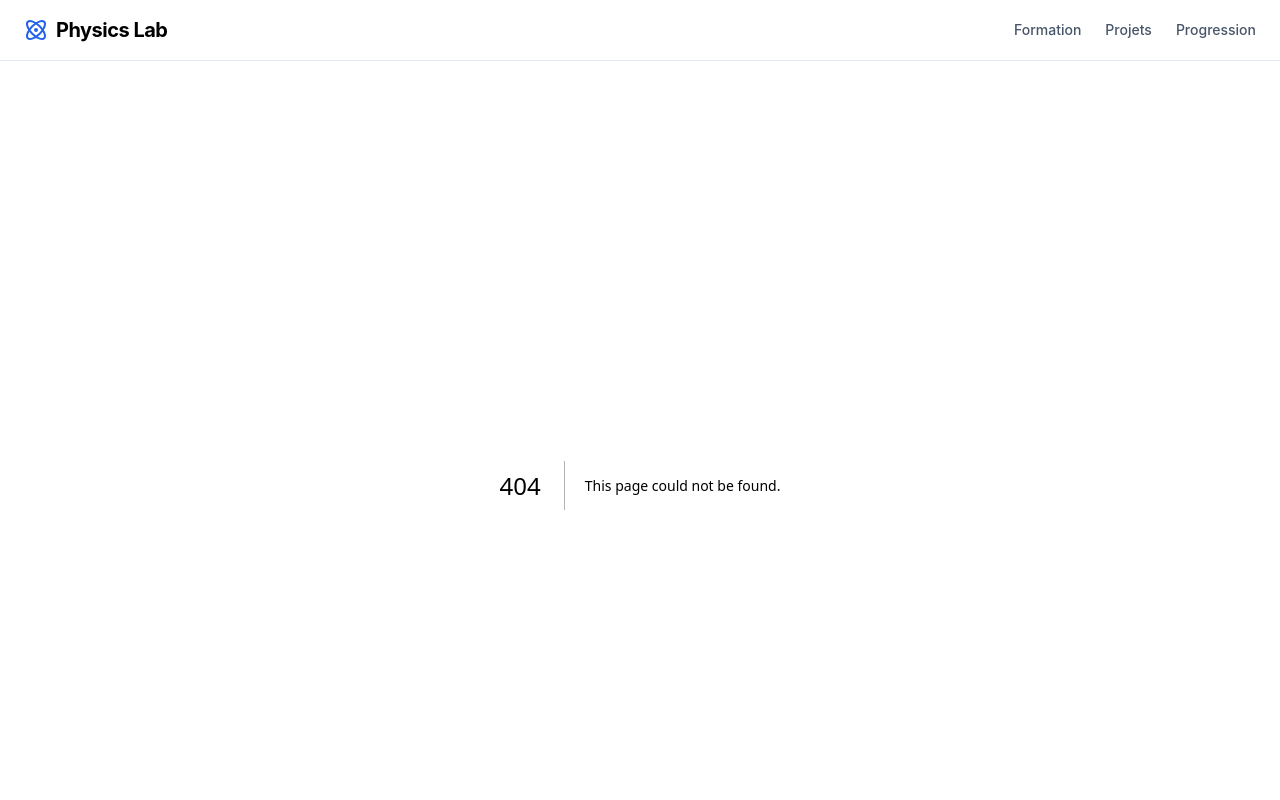
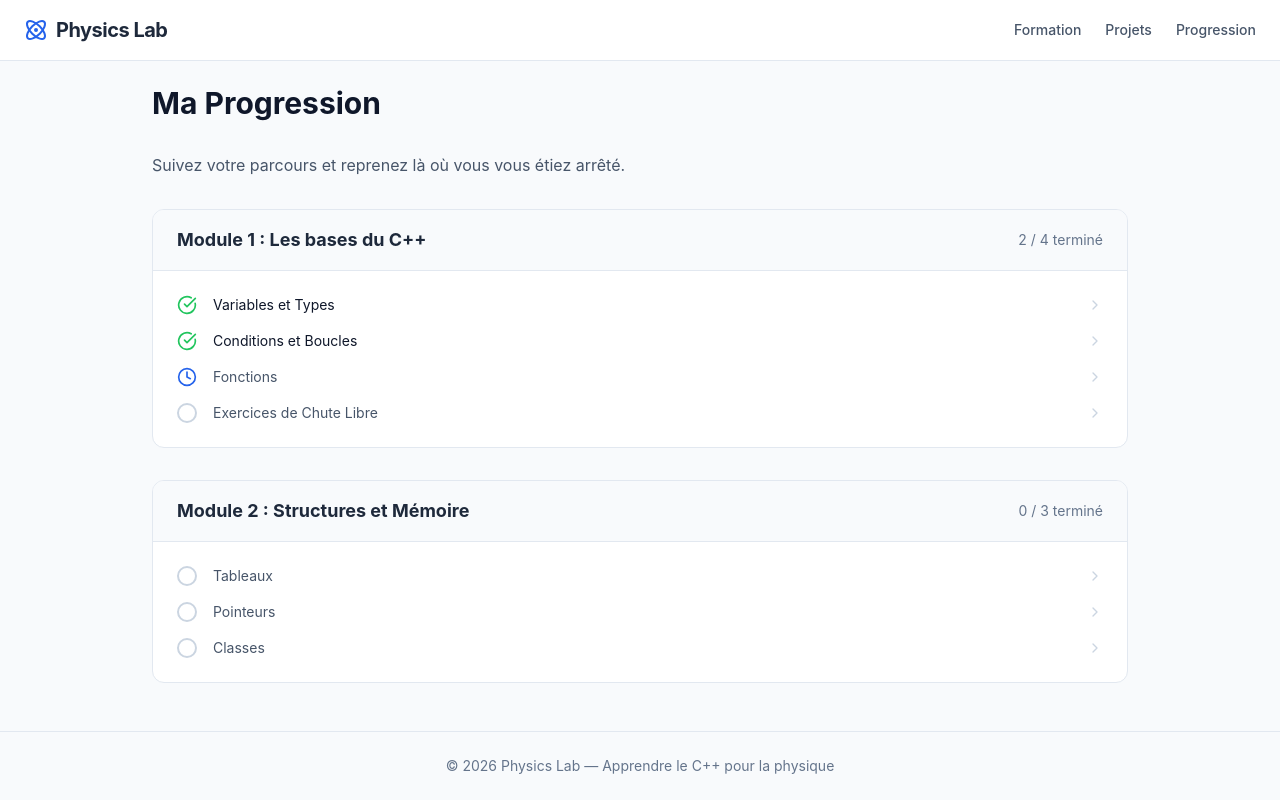
Before and after one commit to Majorana-1-9-3-8/physics-lab, a Next.js app: page /progression in a window 1280 px wide. Before the commit this address had no page. Shown: the top 800 px of the page. Built offline with nearby package versions, Linux system fonts and the light colour scheme.

Commit message:
Add files via upload

```diff
--- /dev/null
+++ b/app/progression/page.tsx
@@ -0,0 +1,62 @@
+import { CheckCircle, Clock, ChevronRight } from "lucide-react";
+
+const progression = [
+  {
+    module: "Module 1 : Les bases du C++",
+    etapes: [
+      { nom: "Variables et Types", statut: "terminé" },
+      { nom: "Conditions et Boucles", statut: "terminé" },
+      { nom: "Fonctions", statut: "en cours" },
+      { nom: "Exercices de Chute Libre", statut: "à faire" }
+    ]
+  },
+  {
+    module: "Module 2 : Structures et Mémoire",
+    etapes: [
+      { nom: "Tableaux", statut: "à faire" },
+      { nom: "Pointeurs", statut: "à faire" },
+      { nom: "Classes", statut: "à faire" }
+    ]
+  }
+];
+
+export default function ProgressionPage() {
+  return (
+    <div className="space-y-8">
+      <h1 className="text-3xl font-bold text-slate-900">Ma Progression</h1>
+      <p className="text-slate-600">
+        Suivez votre parcours et reprenez là où vous vous étiez arrêté.
+      </p>
+
+      {progression.map((m) => (
+        <div key={m.module} className="bg-white rounded-xl border border-slate-200 overflow-hidden">
+          <div className="bg-slate-50 px-6 py-4 border-b border-slate-200 flex justify-between items-center">
+            <h3 className="font-bold text-lg">{m.module}</h3>
+            <span className="text-sm text-slate-500">
+              {m.etapes.filter(e => e.statut === "terminé").length} / {m.etapes.length} terminé
+            </span>
+          </div>
+          <div className="p-6 space-y-4">
+            {m.etapes.map((e, i) => (
+              <div key={i} className="flex items-center gap-4">
+                {e.statut === "terminé" ? (
+                  <CheckCircle className="w-5 h-5 text-green-500" />
+                ) : e.statut === "en cours" ? (
+                  <Clock className="w-5 h-5 text-physics-primary" />
+                ) : (
+                  <div className="w-5 h-5 border-2 border-slate-300 rounded-full" />
+                )}
+                <div className="flex-1">
+                  <p className={`text-sm ${e.statut === "terminé" ? "text-slate-900" : "text-slate-600"}`}>
+                    {e.nom}
+                  </p>
+                </div>
+                <ChevronRight className="w-4 h-4 text-slate-300" />
+              </div>
+            ))}
+          </div>
+        </div>
+      ))}
+    </div>
+  );
+}
```
